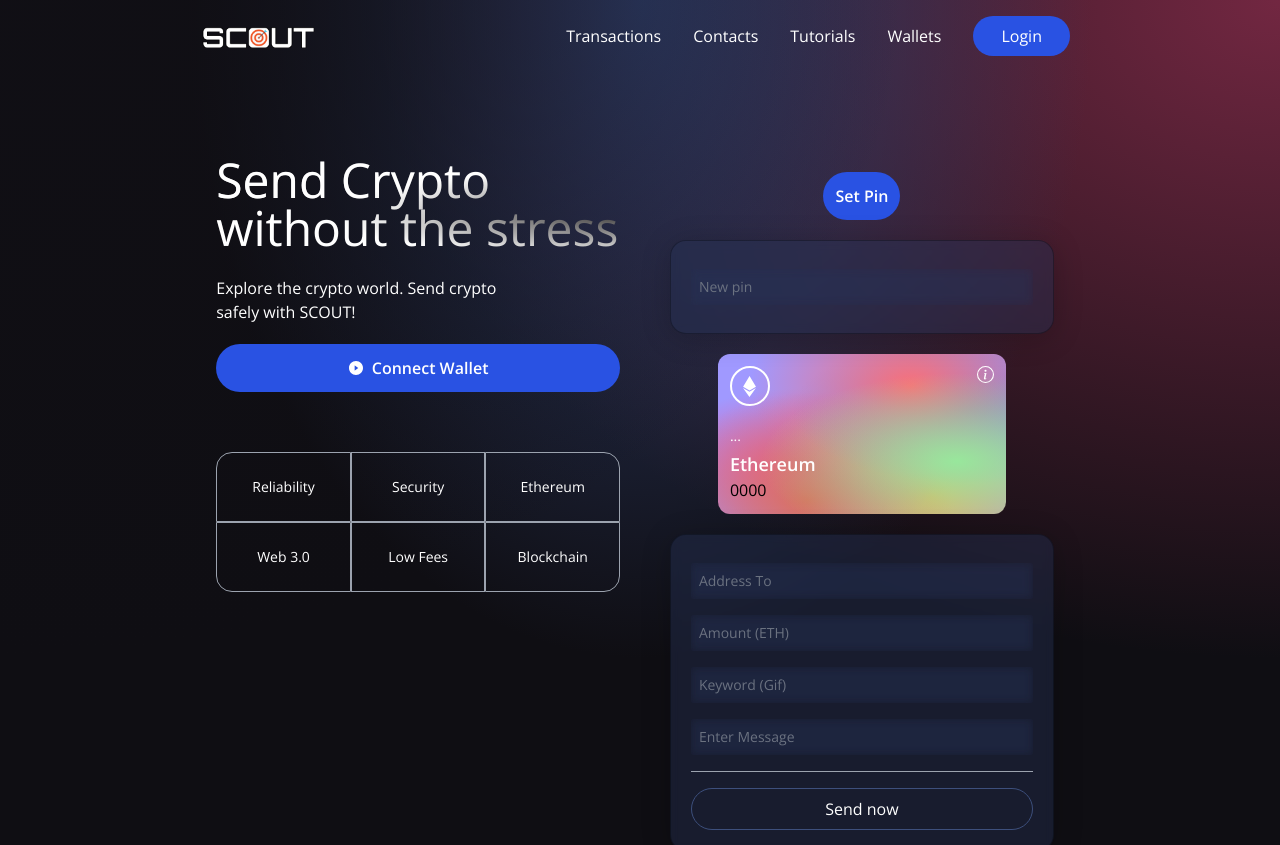
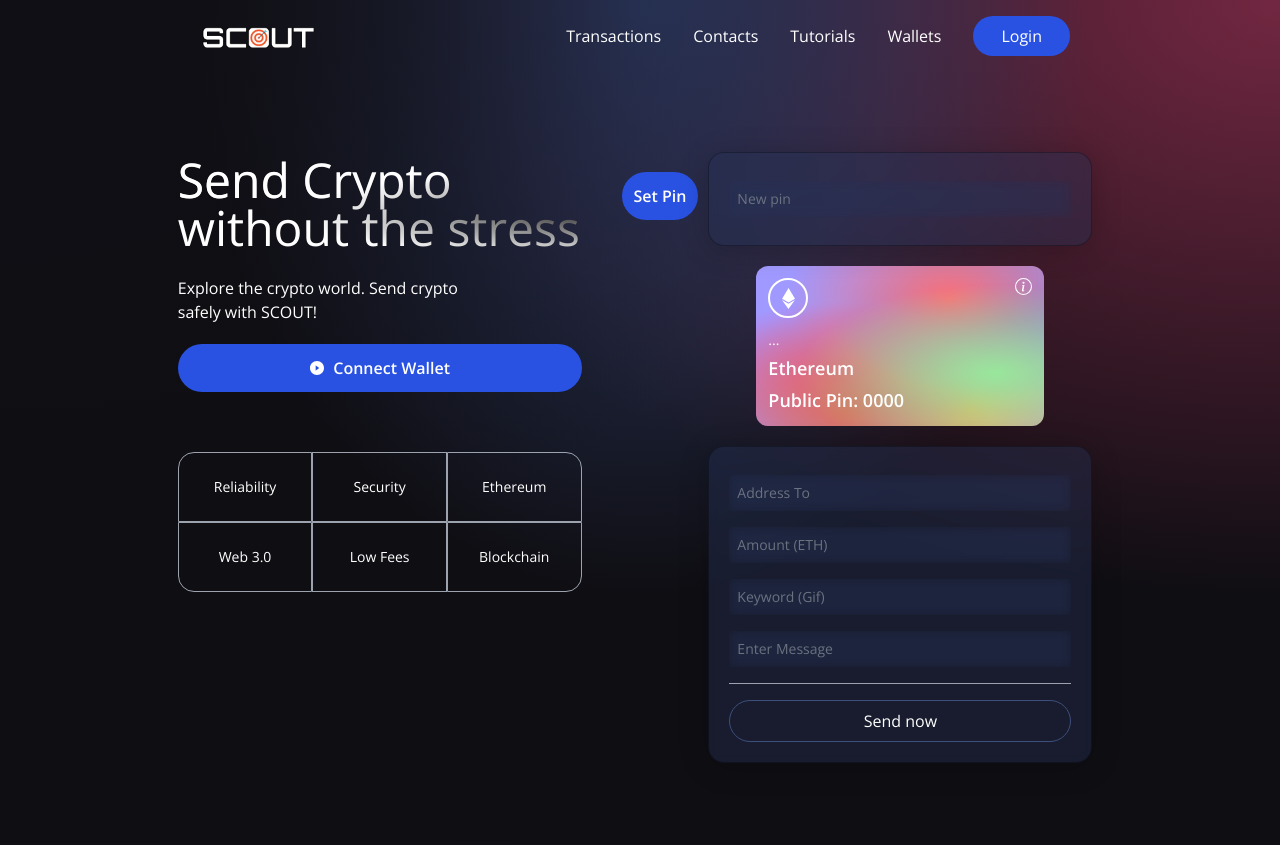
Before and after one commit to kai-feinberg/Scout-Protocol-Testnet, a React (Vite) app in the folder client/: page / in a window 1280 px wide. Shown: the top 845 px of the page. Built offline with nearby package versions, Linux system fonts and the light colour scheme.

Commit message:
Impement loading icon for pin

```diff
--- a/client/src/components/Welcome.jsx
+++ b/client/src/components/Welcome.jsx
@@ -30,6 +30,7 @@ const Welcome = () => {
   const [currentPin, setCurrentPin] = useState("");
   const [pinData, setPinData] = useState("");
   const { ethereum } = window;
+  const [pinLoading, setPinLoading] = useState (false);
 
   const handlePin = (e, htmlname) => {
     setPinData((prevState) => ({ ...prevState, [htmlname]: e.target.value }));
@@ -50,8 +51,13 @@ const Welcome = () => {
   //pin data is an object with a pin data property for some reason
   const changePin = async () => {
     const transactionsContract = createEthereumContract();
-    await transactionsContract.setPin(parseInt(pinData.pinData));
+    const pinUpdate = await transactionsContract.setPin(parseInt(pinData.pinData));
+
+    setPinLoading(true);
+    await pinUpdate.wait();
+    setPinLoading(false);
     setCurrentPin(pinData);
+    window.location.reload();
   }
 
   const createEthereumContract = () => {
@@ -78,9 +84,6 @@ const Welcome = () => {
     setInitialPin()
       .catch(console.error);
   })
-
-
-
 
 
   return (
@@ -124,17 +127,30 @@ const Welcome = () => {
           </div>
         </div>
 
+        {pinLoading
+              ? <button
+              type="button"
 
-        <div className="flex flex-col flex-1 items-center justify-start w-full mf:mt-0 mt-10">
-        <button
+              className="flex flex-row justify-center items-center my-5 bg-[#2952e3] p-3 rounded-full cursor-pointer hover:bg-[#2546bd]"
+            >
+              <p className="text-white text-base font-semibold">
+              <div class="lds-dual-ring"></div>
+              </p>
+          </button>
+
+              : (
+                <button
               type="button"
-              onClick= {changePin}
+              onClick= {pinData && changePin}
               className="flex flex-row justify-center items-center my-5 bg-[#2952e3] p-3 rounded-full cursor-pointer hover:bg-[#2546bd]"
             >
               <p className="text-white text-base font-semibold">
                 Set Pin
               </p>
           </button>
+              )}
+        <div className="flex flex-col flex-1 items-center justify-start w-full mf:mt-0 mt-10">
+
           <div className="p-5 sm:w-96 w-half flex flex-col justify-start items-center blue-glassmorphism">
                 <Input placeholder="New pin" name="pinData" type="text" handleChange={handlePin} />
           </div>
@@ -154,8 +170,9 @@ const Welcome = () => {
                 <p className="text-white font-semibold text-lg mt-1">
                   Ethereum
                 </p>
-                <div> {currentAccount ? (parseInt(currentPin._hex,16)) : '0000'} </div>
-
+                <p className="text-white font-semibold text-lg mt-1">
+                  Public Pin: { currentAccount ? (parseInt(currentPin._hex,16)) : '0000'}
+                </p>
               </div>
             </div>
           </div>
--- a/client/src/index.css
+++ b/client/src/index.css
@@ -81,6 +81,30 @@ background: linear-gradient(329deg, rgba(73,9,121,1) 12%, rgba(37,29,82,1) 55%,
   -webkit-background-clip: text;
   -webkit-text-fill-color: transparent;
 }
+.lds-dual-ring {
+  display: inline-block;
+  width: 50px;
+  height: 50px;
+}
+.lds-dual-ring:after {
+  content: " ";
+  display: block;
+  width: 34px;
+  height: 34px;
+  margin: 8px;
+  border-radius: 50%;
+  border: 6px solid #fff;
+  border-color: #fff transparent #fff transparent;
+  animation: lds-dual-ring 1.2s linear infinite;
+}
+@keyframes lds-dual-ring {
+  0% {
+    transform: rotate(0deg);
+  }
+  100% {
+    transform: rotate(360deg);
+  }
+}
 
 @tailwind base;
 @tailwind components;
```
